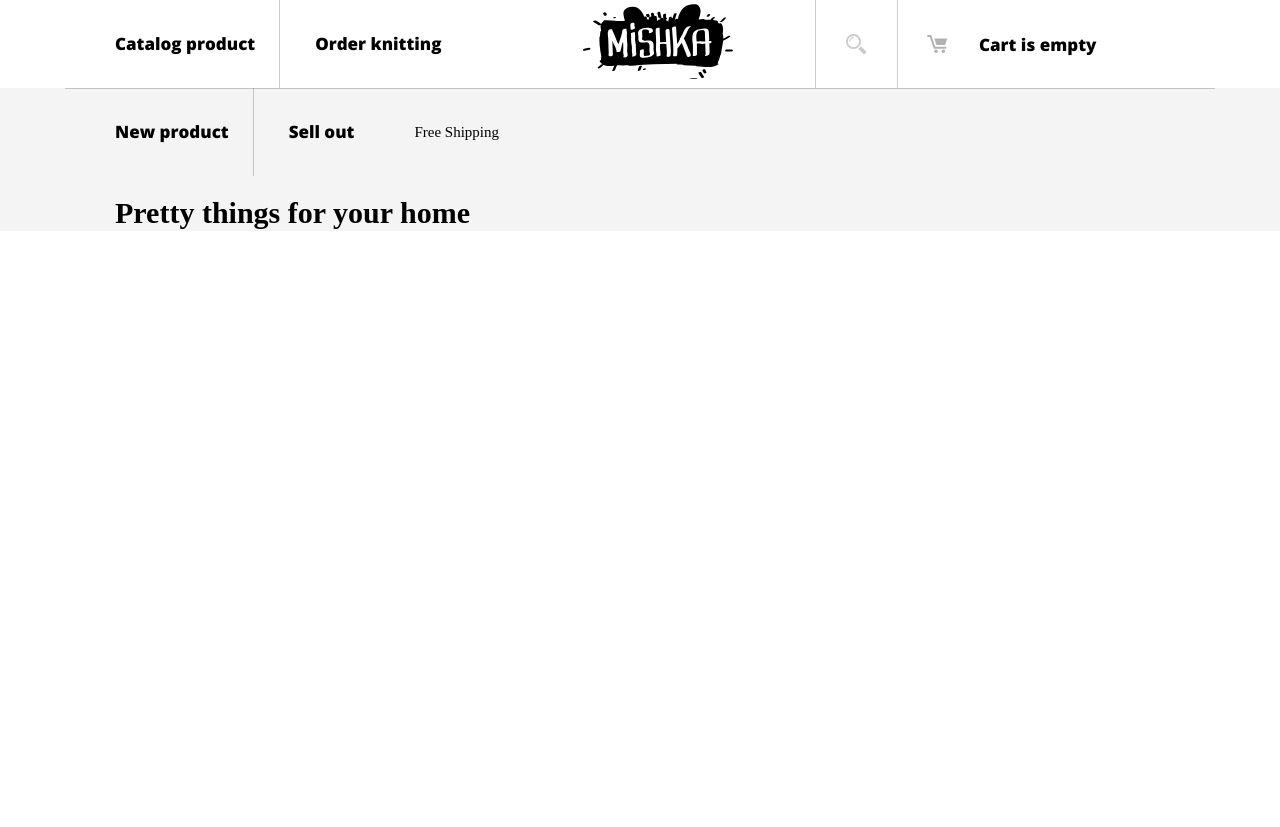
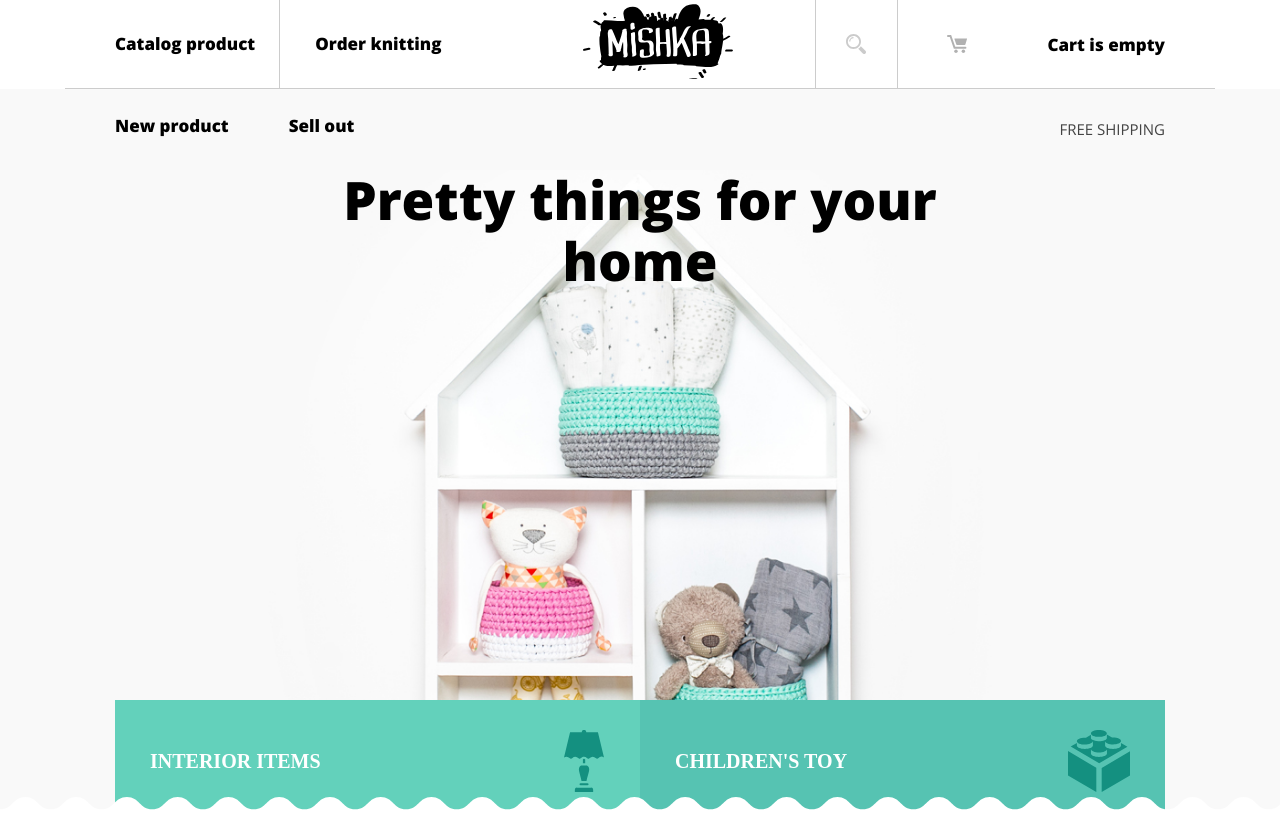
Before and after one commit to Assylzhan91/mishka, a website: page index.html in a window 1280 px wide. Before the commit the page ends 800 px from the top, so only its background shows below. Drawn offline with nearby package versions, Linux system fonts and the light colour scheme; files whose address does not match are found by name.

Commit message:
block block_zigzag is ready for desktop

```diff
--- a/index.html
+++ b/index.html
@@ -67,34 +67,34 @@
     </div>
 
 </header>
-<section class="block">
+<section class="block block_zigzag">
 
-    <div class="container">
+    <div class="container container_zigzag">
 
         <ul class="menu display-f">
 
-            <li class="menu__item">
-                <a class="menu__link" href="">New product</a>
+            <li class="menu__item menu__item_no-after">
+                <a class="menu__link menu__link_pad25" href="">New product</a>
             </li>
             <li class="menu__item">
 
-                <a class="menu__link" href="">Sell out</a>
+                <a class="menu__link menu__link_pad25" href="">Sell out</a>
             </li>
-            <li class="menu__item"><span class="text">Free Shipping</span> </li>
+            <li class="menu__item menu__item_right"><a class="text" href="">Free Shipping</a> </li>
         </ul>
-        <div class="block__title">
-            <h1>Pretty things for your home</h1>
+        <div class="title-content block__title">
+            <h1 class="title-content__text">Pretty things for your home</h1>
         </div>
 
-        <ul class="types block__types">
-            <li class="types__item">
-                <strong class="types__text"></strong>
-                <span class="types__icon"></span>
+        <ul class="types block__types display-f">
+            <li class="types__item types__item_left">
+                <strong class="types__text">interior items</strong>
+                <span class="types__icon types__icon_interior"></span>
             </li>
 
-            <li class="types__item">
-                <strong class="types__text"></strong>
-                <span class="types__icon"></span>
+            <li class="types__item types__item_right">
+                <strong class="types__text">children's toy</strong>
+                <span class="types__icon types__icon_toy"></span>
             </li>
         </ul>
     </div>
--- a/src/css/common.scss
+++ b/src/css/common.scss
@@ -2,6 +2,10 @@ html, body{
   color: #000;
   font-size: 15px;
   font-family: "PT Sans Regular";
+}
+
+h1, h2, h3, h4, h5, h6{
+  margin: 0;
 }
 
 button {
@@ -48,9 +52,9 @@ a, ul, p, fieldset {
   max-width: 1050px;
 
   &_width1150{
-
     max-width: 1150px;
     position: relative;
+    margin-bottom: 1px;
     &::after{
 
       content: '';
@@ -63,6 +67,11 @@ a, ul, p, fieldset {
     }
   }
 
+  &_zigzag{
+    position: relative;
+
+
+  }
 }
 
 .header{
@@ -114,6 +123,26 @@ a, ul, p, fieldset {
     }
   }
 
+
+  &__link_pad25{
+    padding-top: 25px;
+  }
+  &__item_right{
+    margin-left: auto;
+    margin-right: 0;
+
+    .text{
+      font-family: "Open Sans Regular";
+      font-size: 15px;
+      line-height: 24px;
+      color: #444444;
+      text-transform: uppercase;
+    }
+  }
+
+  &__item_no-after:first-child::after{
+    display: none;
+  }
 }
 
 .logo{
@@ -140,11 +169,14 @@ a, ul, p, fieldset {
     height: 88px;
     padding: 33px;
     &_search{
-      width: 82px;
+      min-width: 82px;
     }
 
     &_cart{
       padding-left: 82px;
+      padding-right: 0;
+      width: 100%;
+      text-align: right;
     }
 
 
@@ -192,7 +224,7 @@ a, ul, p, fieldset {
 
     &_cart
     {
-      left: 30px;
+      left: 50px;
 
       svg{
         opacity: .3;
@@ -215,5 +247,85 @@ a, ul, p, fieldset {
 }
 
 .block{
-  background-color: #f4f4f4;
+  background-color: #f9f9f9;
+  &_zigzag{
+    position: relative;
+    &::after{
+      content: '';
+      display: block;
+      background-image: url(../../img/svg/zigzag.svg);
+      height: 30px;
+      width: 100%;
+      position: absolute;
+      bottom: 0;
+    }
+  }
+  &__title{
+    background-image: url(../../img/hero-desktop.png);
+    height: 530px;
+    background-size: 100%;
+    background-position: 100%;
+  }
+
+  &__types{
+    justify-content: space-between;
+  }
 }
+
+.title-content{
+  &__text{
+    font-family: "Open Sans Bold";
+    font-size: 53px;
+    text-align: center;
+    width: 700px;
+    margin: auto;
+  }
+}
+
+
+.types{
+
+  li{
+    display: flex;
+    align-items: center;
+    justify-content: space-between;
+  }
+  &__item{
+    width: 50%;
+    padding: 30px 35px;
+    padding-bottom: 35px;
+    position: relative;
+
+    &_left{
+      background-color: #63d1bb;
+    }
+
+    &_right{
+      background-color: #56c3b2;
+    }
+  }
+
+  &__text{
+    color: #fff;
+    line-height: 30px;
+    font-size: 20px;
+    text-transform: uppercase;
+  }
+
+  &__icon{
+    height: 62px;
+    background-position:center center ;
+    background-repeat: no-repeat;
+
+    &_interior{
+      background-image: url(../../img/svg/interior-icon.svg);
+      width: 42px;
+    }
+
+    &_toy{
+      background-image: url(../../img/svg/toys-icon.svg);
+      width: 62px;
+    }
+
+  }
+}
```
Also changed, not shown: build/css/common.css, img/hero-desktop.png (added), img/svg/interior-icon.svg (added), img/svg/toys-icon.svg (added), img/svg/zigzag.svg (added).
